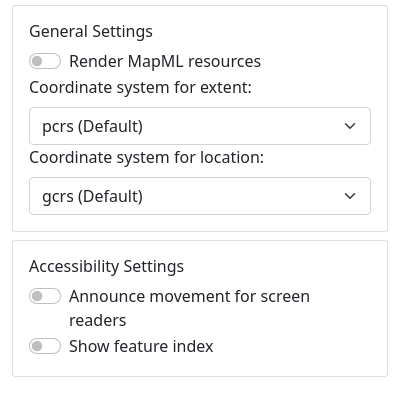
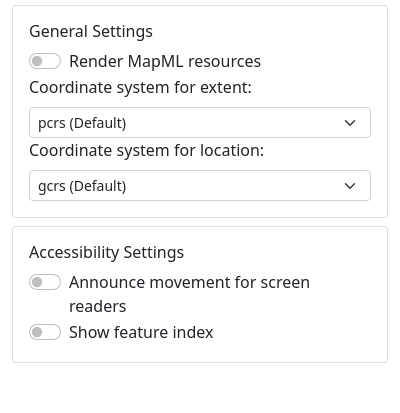
Before and after one commit to Maps4HTML/mapml-extension, a browser extension: page src/popup.html in a window 400 px wide. Shown: the part 45-458 px from the top of the page. Drawn offline with Linux system fonts and the light colour scheme.

Commit message:
Update src/popup.html
Co-authored-by: Aliyan Haq <55751566+AliyanH@users.noreply.github.com>

```diff
--- a/src/popup.html
+++ b/src/popup.html
@@ -18,15 +18,15 @@
         <label class="form-check-label" for="renderMap">Render MapML resources</label>
       </div>
       <div>
-        <label class="form-label" for="setExtCS">Coordinate system for extent: </label>
-        <select class="form-select" id="defaultExtCoor">
+        <label class="form-label" for="defaultExtCoor">Coordinate system for extent: </label>
+        <select class="form-select form-select-sm" id="defaultExtCoor">
           <option value="pcrs" selected>pcrs (Default)</option>
           <option value="gcrs">gcrs</option>
           <option value="tcrs">tcrs</option>
           <option value="tilematrix">tilematrix</option>
         </select>
-        <label class="form-label" for="setLocCS">Coordinate system for location: </label>
-        <select class="form-select" id="defaultLocCoor">
+        <label class="form-label" for="defaultLocCoor">Coordinate system for location: </label>
+        <select class="form-select form-select-sm" id="defaultLocCoor">
           <option value="gcrs" selected>gcrs (Default)</option>
           <option value="pcrs">pcrs</option>
           <option value="tcrs">tcrs</option>
```
